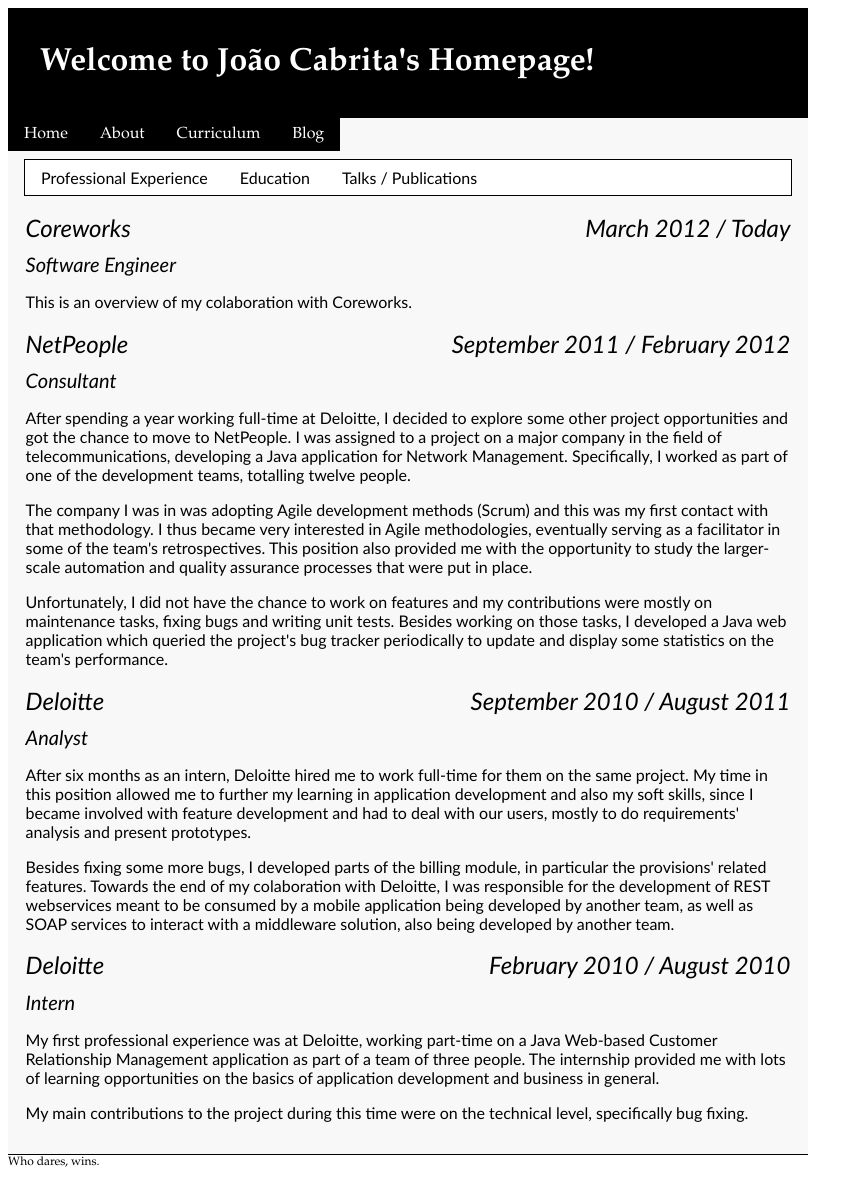
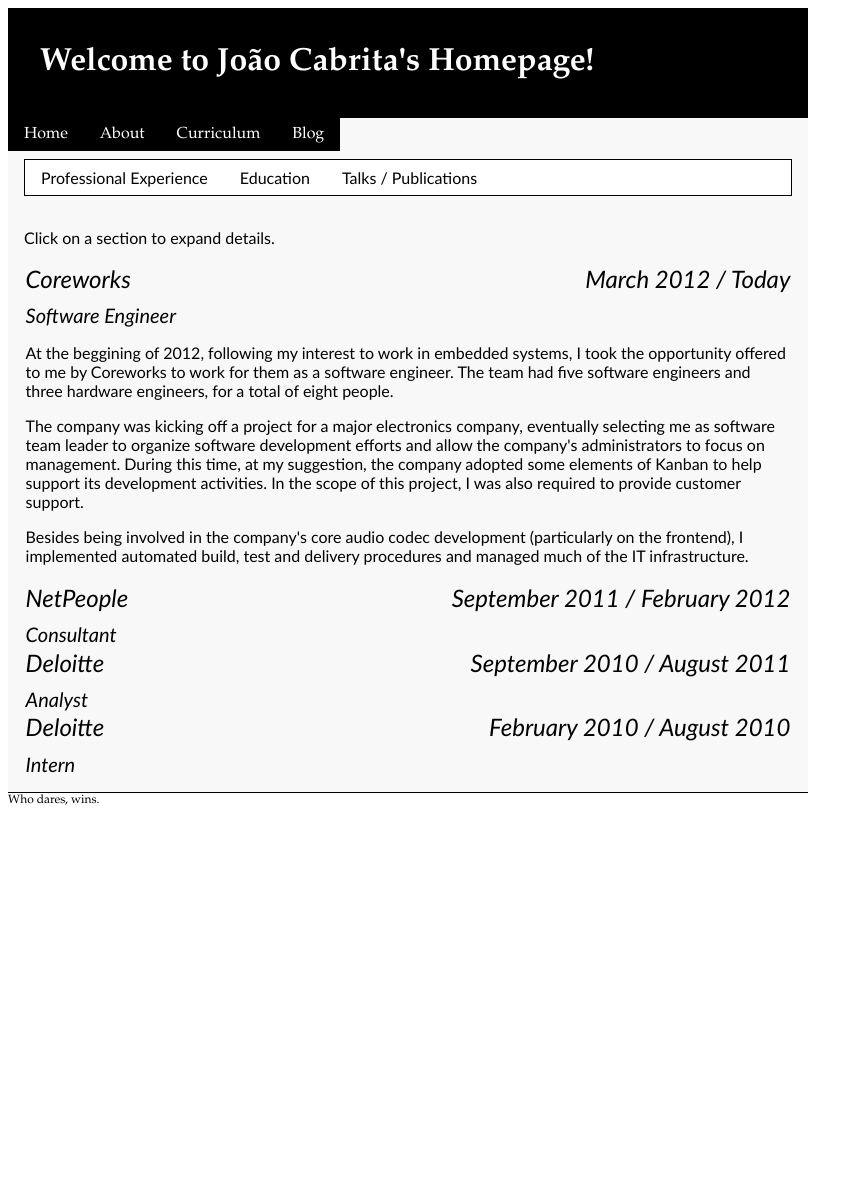
Before and after one commit to kewne/kewne.github.com, a Jekyll site: the page built from resume/professional_exp.html, in a window 1280 px wide. Shown: the whole page, without its empty margins (0-863 px from the left). Built offline with Jekyll 4.4.1, drawn with Linux system fonts in a browser that asks for light colours; nearby versions of some CDN libraries; after the commit the page ends 900 px from its top, so only the background shows below that.

Commit message:
Filled in professional experience.

```diff
--- a/_includes/professional_exp/coreworks.html
+++ b/_includes/professional_exp/coreworks.html
@@ -5,6 +5,18 @@
 		<span class="resume_entry_title">Software Engineer</span>
 	</div>
 	<div class="resume_entry_body">
-		<p class="resume_entry_description">This is an overview of my colaboration with Coreworks.</p>
+		<p>
+		At the beggining of 2012, following my interest to work in embedded systems, I took the opportunity
+		offered to me by Coreworks to work for them as a software engineer.
+		The team had five software engineers and three hardware engineers, for a total of eight people.
+		</p>
+		<p>
+		The company was kicking off a project for a major electronics company, eventually selecting me as software team leader to organize software development efforts and allow the company's administrators to focus on management.
+		During this time, at my suggestion, the company adopted some elements of Kanban to help support its development activities.
+		In the scope of this project, I was also required to provide customer support.
+		</p>
+		<p>
+		Besides being involved in the company's core audio codec development (particularly on the frontend), I implemented automated build, test and delivery procedures and managed much of the IT infrastructure.
+		</p>
 	</div>
 </div>
--- a/_layouts/default.html
+++ b/_layouts/default.html
@@ -3,6 +3,8 @@
 		<title>
 			João Cabrita's Homepage - {{ page.title }}
 		</title>
+		<script src="http://code.jquery.com/jquery-1.9.1.js"></script>
+		<script src="http://code.jquery.com/ui/1.10.2/jquery-ui.js"></script>
 		<link rel="stylesheet" href="/stylesheets/kewne.css" />
 		<meta http-equiv="Content-Type" content="text/html;charset=UTF-8">
 	</head>
--- a/resume/professional_exp.html
+++ b/resume/professional_exp.html
@@ -2,7 +2,22 @@
 title: Professional Experience
 layout: resume
 ---
+<script>
+$(function() {
+	$( "#professional_exp_div" ).accordion({
+		collapsible: true,
+		header: ".resume_entry > .resume_entry_header",
+		heightStyle: "content"
+	});
+});
+
+</script>
+<p>
+Click on a section to expand details.
+</p>
+<div id="professional_exp_div" class="resume_exp_div">
 {% include professional_exp/coreworks.html %}
 {% include professional_exp/netpeople.html %}
 {% include professional_exp/deloitte2.html %}
 {% include professional_exp/deloitte.html %}
+</div>
--- a/resume/talks_pubs.html
+++ b/resume/talks_pubs.html
@@ -2,6 +2,7 @@
 title: Talks and Publications
 layout: resume
 ---
+<div class="resume_exp_div">
 	<div class="resume_entry">
 		<div class="resume_entry_header">
 			<span class="resume_entry_employer">JEEC 13</span>
@@ -9,9 +10,10 @@
 			<span class="resume_entry_title">The Electrical Engineer in the labor market</span>
 		</div>
 		<div class="resume_entry_body">
-		<p class="resume_entry_description">
-		This is presentation I made for the Electrical Engineering Days at Instituto Superior Técnico.
+			<p>
+			This is a presentation I made for the Electrical Engineering Days at Instituto Superior Técnico.
 			It presented my professional experience thus far and my views on how electrical engineering graduates fit into the labor market and the kinds of questions one could ask when trying to choose a job.
 			</p>
 		</div>
 	</div>
+</div>
```
Lines whose indentation alone changed are shown as unchanged.
